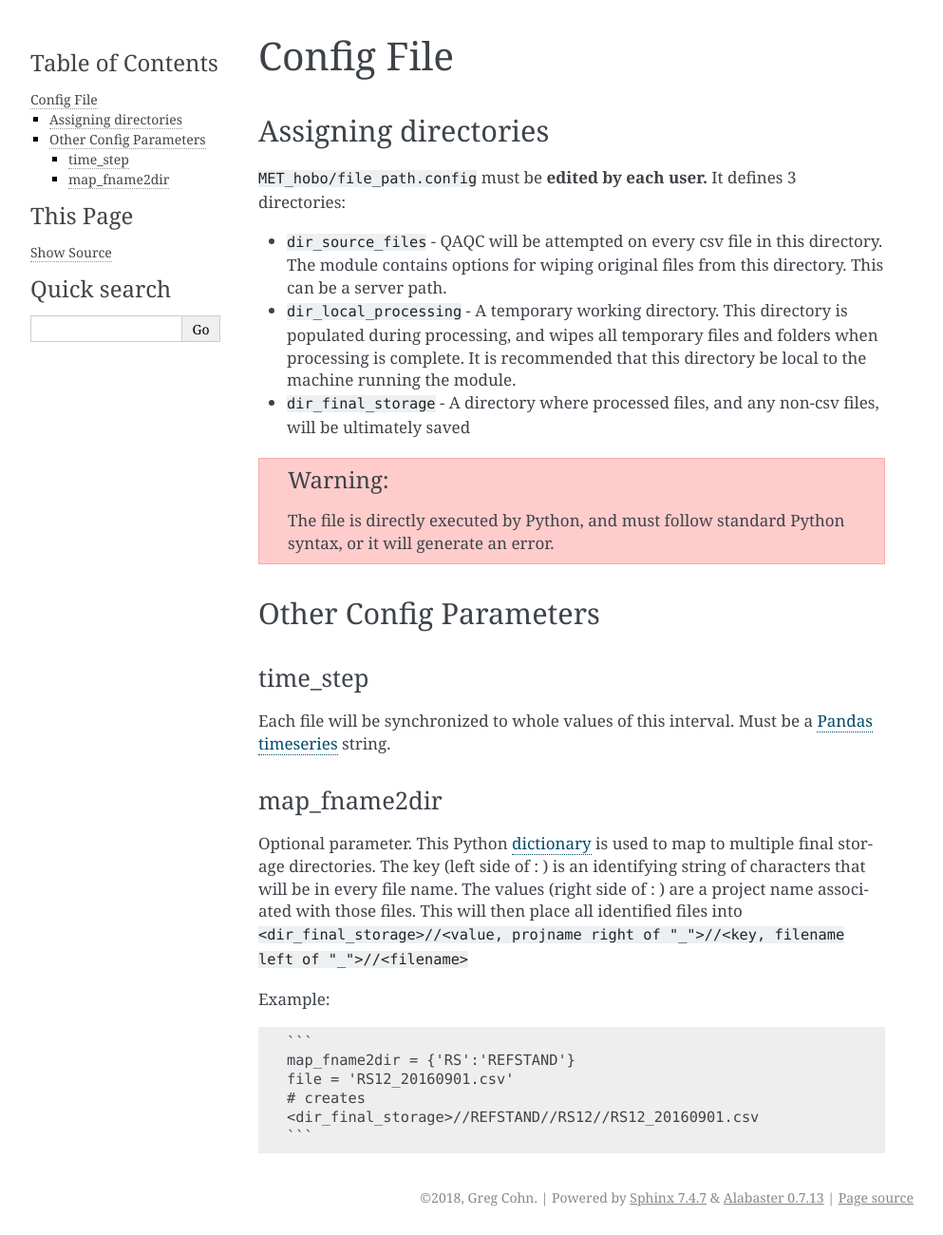
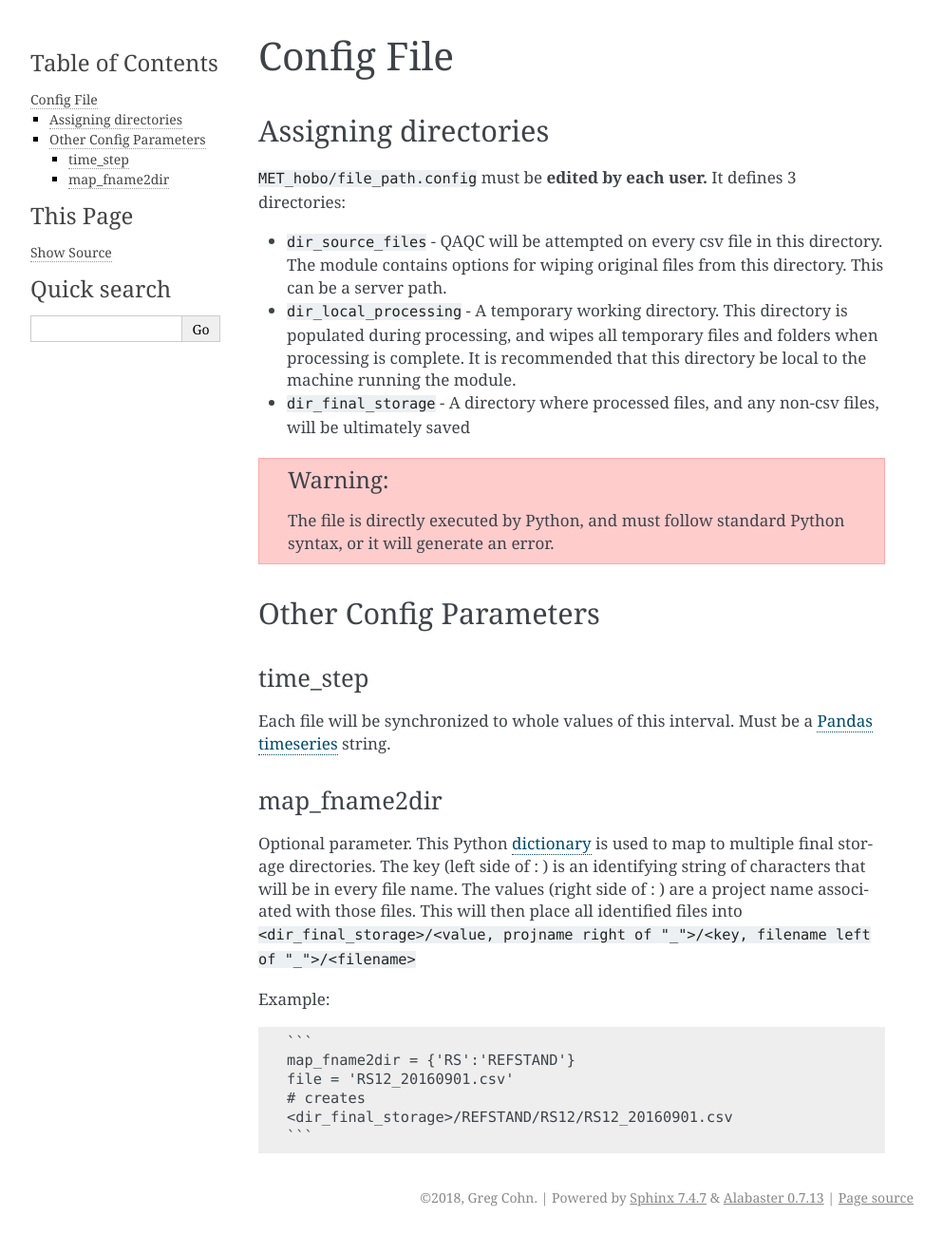
Before and after one commit to AndrewsForestLTER/im_hobo, a Sphinx documentation site: the page built from doc/source/config_file.rst, in a window 1280 px wide. Shown: the whole page at 95% size, without its empty margins (148-1141 px from the left). Built offline with Sphinx 7.4.7, drawn with Linux system fonts in a browser that asks for light colours.

````diff
--- a/README.rst
+++ b/README.rst
@@ -3,7 +3,7 @@
 This module preforms basic QAQC on CSV files generated by Onset HOBO's creating a directory of .hobo
 and CSV files formatted for easy import into the GCE Matlab toolbox.
 
-See `module documentation <https://bitbucket.org/hjandrews/im_hobo/downloads/MET_hobo_v0.2.pdf>`_ for use.
+See `module documentation <https://im-hobo.readthedocs.io>`_ for use.
 
 Data QA Performed:
 --------------------
--- a/doc/source/config_file.rst
+++ b/doc/source/config_file.rst
@@ -24,7 +24,7 @@
 This Python dictionary_ is used to map to multiple final storage directories. The key (left side of : ) is an identifying string of
 characters that will be in every file name. The values (right side of : ) are a project name associated with those
 files. This will then place all identified files into
-``<dir_final_storage>//<value, projname right of "_">//<key, filename left of "_">//<filename>``
+``<dir_final_storage>/<value, projname right of "_">/<key, filename left of "_">/<filename>``
 
 Example::
 
@@ -32,7 +32,7 @@
 	map_fname2dir = {'RS':'REFSTAND'}
 	file = 'RS12_20160901.csv'
 	# creates
-	<dir_final_storage>//REFSTAND//RS12//RS12_20160901.csv
+	<dir_final_storage>/REFSTAND/RS12/RS12_20160901.csv
 	```
 
 .. _`Pandas timeseries`: https://pandas.pydata.org/pandas-docs/stable/timeseries.html#offset-aliases
````
Also changed, not shown: 1 other file.
